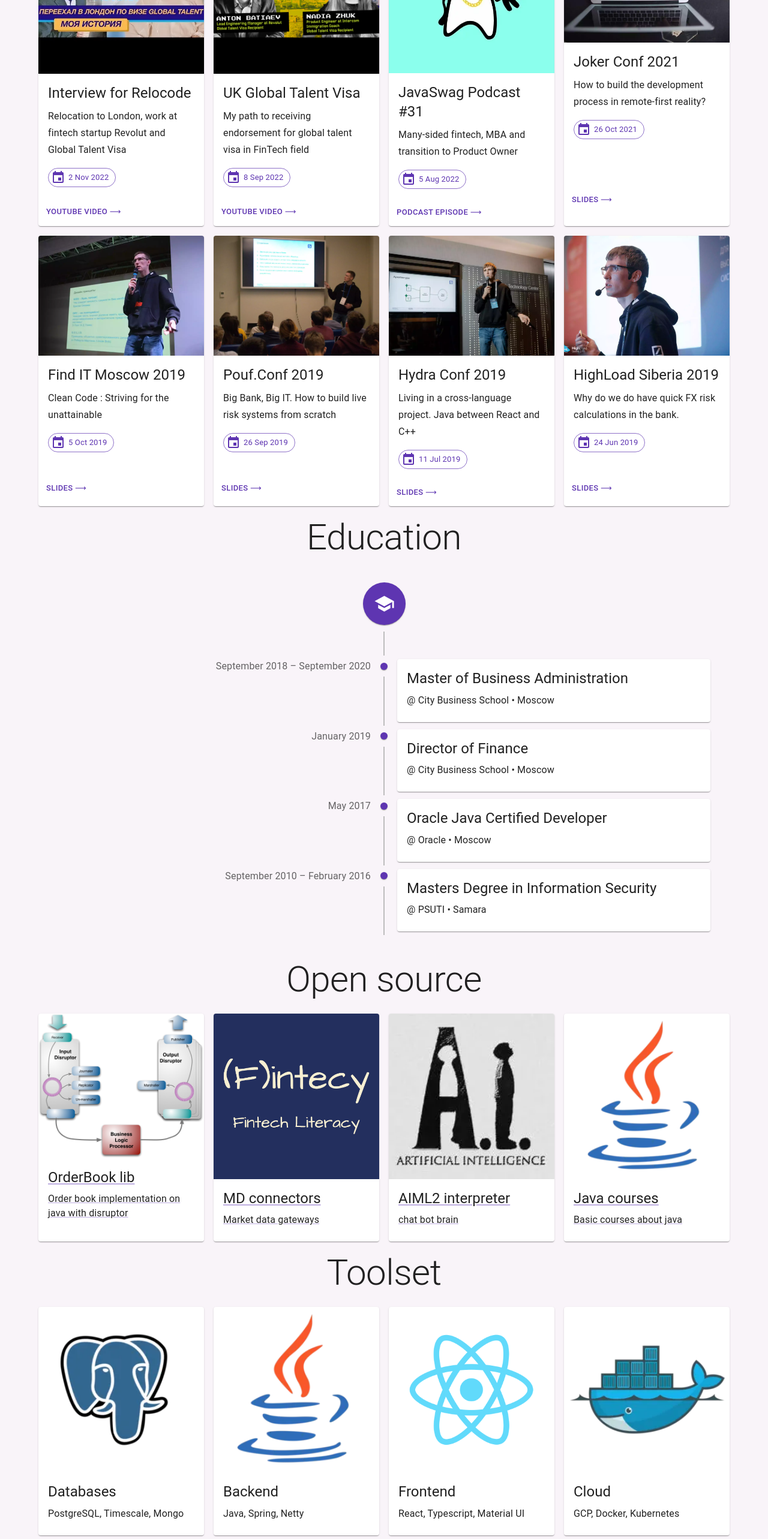
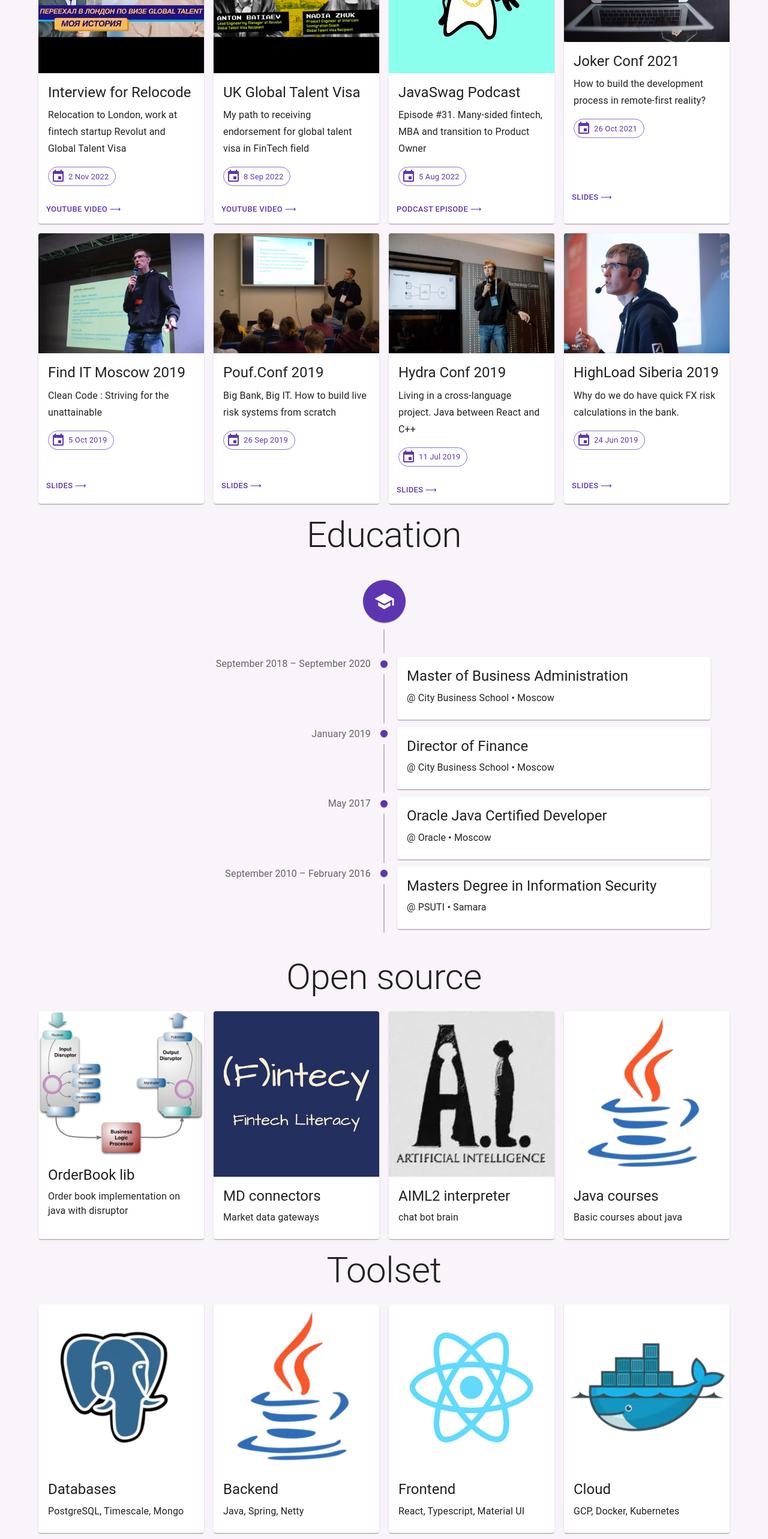
Before and after one commit to batiaev/batiaev.github.io, a Next.js app: page / in a window 1280 px wide. Shown: the part 3540-6106 px from the top of the page at 60% size. Built offline with nearby package versions, Linux system fonts and the light colour scheme.

Commit message:
improved links

```diff
--- a/pages/_app.tsx
+++ b/pages/_app.tsx
@@ -44,8 +44,13 @@
           <meta property="og:image" content="https://batiaev.com/images/batiaev.webp" />
           <meta
             property="og:description"
-            content="Anton Batiaev - Full Stack Certified Java Developer, involved in software development since 2010.
-                Key skills: Java 8, Spring, Linux, Hibernate, Rabbit, Docker etc"
+            content="Anton Batiaev - CTO at WealthTech. MBA, UK Global Talent, Certified Java Developer, involved in software development since 2010.
+                Key skills: Java 17, Spring, Linux, Kafka, Disruptor, Docker etc"
+          />
+          <meta
+            property="description"
+            content="Anton Batiaev - CTO at WealthTech. MBA, UK Global Talent, Certified Java Developer, involved in software development since 2010.
+                Key skills: Java 17, Spring, Linux, Kafka, Disruptor, Docker etc"
           />
 
           <meta name="twitter:card" content="Anton Batiaev - Certified Java Developer" />
--- a/src/Blog.tsx
+++ b/src/Blog.tsx
@@ -5,13 +5,13 @@
 import Typography from '@mui/material/Typography'
 import Title from '../src/components/Title'
 import data from '../src/data.json'
-import { CardActions } from '@mui/material'
-import Button from '@mui/material/Button'
 import Chip from '@mui/material/Chip'
 import { useState } from 'react'
+import Link from "@mui/material/Link";
+import {deepPurple} from "@mui/material/colors";
 
 export default function Portfolio() {
-  const [selectedItem, colorUp] = useState('#')
+  const [selectedItem, elevate] = useState('#')
 
   return (
     <section>
@@ -19,7 +19,19 @@
       <Grid container spacing={2} className="flexbox">
         {data.blog.map((blog, index) => (
           <Grid item key={blog.name} xs={12} sm={6} md={index == 0 ? 12 : 4} lg={3}>
-            <Card className="card">
+              <Link
+                  underline="none"
+                  href={blog.link}
+                  aria-label={blog.name}
+              >
+            <Card className="card"
+                  sx={selectedItem == blog.name ? { bgcolor: deepPurple[100] } : {}}
+                  onMouseOver={() => elevate(blog.name)}
+                  onMouseOut={() => elevate('none')}
+                  onSelect={() => elevate(blog.name)}
+                  onFocus={() => elevate(blog.name)}
+                  elevation={selectedItem == blog.name ? 4 : 1}
+            >
               <CardMedia
                 component="img"
                 className="cardMedia"
@@ -32,17 +44,8 @@
                   {blog.badge && <Chip label={blog.badge} color="primary" />} {blog.name}
                 </Typography>
               </CardContent>
-              <CardActions>
-                <Button
-                  variant={blog.link == selectedItem ? 'contained' : 'outlined'}
-                  href={blog.link}
-                  onMouseOver={(e) => colorUp(blog.link)}
-                  onMouseOut={(e) => colorUp('#')}
-                >
-                  Read more
-                </Button>
-              </CardActions>
             </Card>
+          </Link>
           </Grid>
         ))}
       </Grid>
--- a/src/Contact.tsx
+++ b/src/Contact.tsx
@@ -11,7 +11,7 @@
 import PublicIcon from '@mui/icons-material/Public'
 import Title from '../src/components/Title'
 import data from '../src/data.json'
-import { Avatar, Badge, Paper } from '@mui/material'
+import {Avatar, Badge, Paper, Tooltip} from '@mui/material'
 import { Box } from '@mui/system'
 import { deepPurple } from '@mui/material/colors'
 import Link from '@mui/material/Link'
@@ -66,6 +66,12 @@
           (social, idx) =>
             !social.hidden && (
               <Grid item xs={6} sm={6} lg={3} sx={{ p: 1 }} key={'social' + idx}>
+                <Link
+                    underline="none"
+                    href={social.link}
+                    aria-label={social.name}
+                >
+                  <Tooltip title={social.id}>
                 <Paper
                   elevation={selectedItem == social.name ? 4 : 1}
                   sx={{ textAlign: 'center' }}
@@ -93,12 +99,11 @@
                       <Typography variant="h5" component="div">
                         {getTitle(social.name)}
                       </Typography>
-                      <Typography color="text.secondary" gutterBottom>
-                        <Link href={social.link}>{social.id}</Link>
-                      </Typography>
                     </CardContent>
                   </Card>
                 </Paper>
+                  </Tooltip>
+                </Link>
               </Grid>
             ),
         )}
--- a/src/OpenSource.tsx
+++ b/src/OpenSource.tsx
@@ -6,16 +6,30 @@
 import Title from '../src/components/Title'
 import data from '../src/data.json'
 import Link from '@mui/material/Link'
+import {useState} from "react";
+import {deepPurple} from "@mui/material/colors";
 
 export default function OpenSource() {
-  return (
+    const [selectedItem, elevate] = useState('#')
+
+    return (
     <section>
       <Title text="Open source" />
       <Grid container spacing={2} className="flexbox">
         {data.openSource.map((repo) => (
           <Grid item key={repo.name} xs={12} sm={6} md={3}>
-            <Link href={repo.link}>
-              <Card className="card">
+            <Link
+                underline="none"
+                href={repo.link}
+                aria-label={repo.name}
+            >
+              <Card className="card"
+                    sx={selectedItem == repo.name ? { bgcolor: deepPurple[100] } : {}}
+                    onMouseOver={() => elevate(repo.name)}
+                    onMouseOut={() => elevate('none')}
+                    onSelect={() => elevate(repo.name)}
+                    onFocus={() => elevate(repo.name)}
+                    elevation={selectedItem == repo.name ? 4 : 1}>
                 <CardMedia
                   component="img"
                   className="cardMedia"
--- a/src/data.json
+++ b/src/data.json
@@ -20,13 +20,13 @@
   "social": [
     {
       "name": "linkedin",
-      "id": "batiaev",
+      "id": "@batiaev",
       "link": "https://www.linkedin.com/in/batiaev/"
     },
     {
       "name": "github",
       "hidden": true,
-      "id": "batiaev",
+      "id": "@batiaev",
       "link": "https://www.github.com/batiaev/"
     },
     {
@@ -37,12 +37,12 @@
     {
       "name": "facebook",
       "hidden": true,
-      "id": "batiaev",
+      "id": "@batiaev",
       "link": "https://www.facebook.com/batiaev/"
     },
     {
       "name": "twitter",
-      "id": "batiaev_com",
+      "id": "@batiaev_com",
       "link": "https://twitter.com/batiaev_com"
     },
     {
@@ -326,8 +326,8 @@
       "date": "8 Sep 2022"
     },
     {
-      "name": "JavaSwag Podcast #31",
-      "desc": "Many-sided fintech, MBA and transition to Product Owner",
+      "name": "JavaSwag Podcast",
+      "desc": "Episode #31. Many-sided fintech, MBA and transition to Product Owner",
       "link": "https://soundcloud.com/javaswag/e31",
       "logo": "/images/conf/javaswag.webp",
       "podcast": "https://soundcloud.com/javaswag/e31",
```
Also changed, not shown: 3 other files (tests, documents, lock files or other folders).
